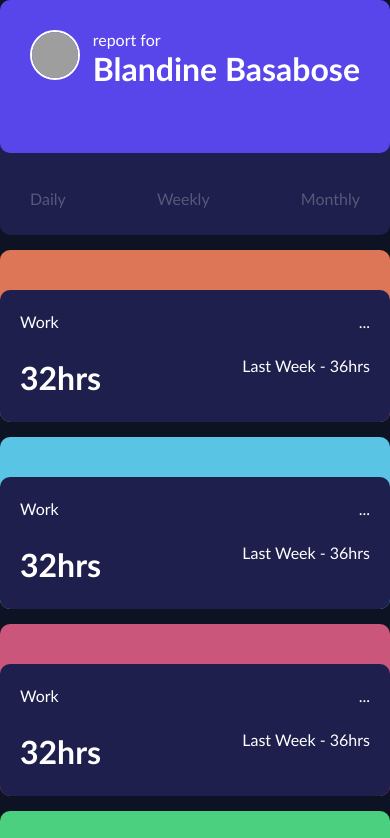
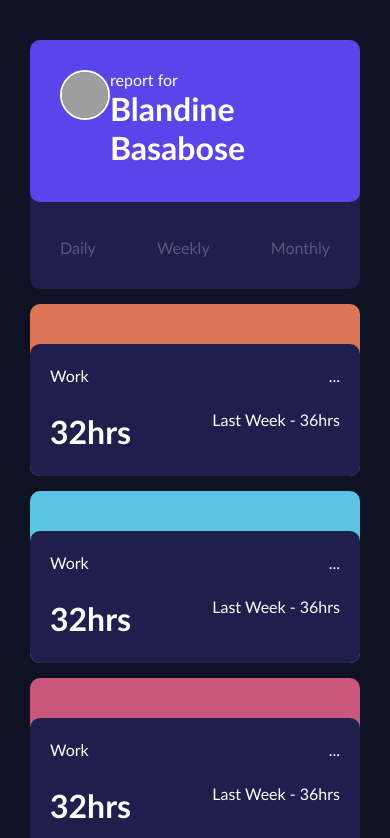
Before and after one commit to Blandine-Basabose/CSS-Grid, a plain HTML site: page index.html in a window 390 px wide. Shown: the top 838 px of the page. Drawn offline with Linux system fonts and the light colour scheme; grey boxes are pictures that could not be loaded.

Commit message:
initial commit

```diff
--- a/index.css
+++ b/index.css
@@ -145,6 +145,7 @@ img {
     grid-template-rows: 1fr 1fr 1fr 1fr 1fr 1fr 1fr;
     width: 100%;
     height: 100vh;
+    padding: 40px 30px
   }
   .col1,
   .col2-top-left,
@@ -180,7 +181,6 @@ img {
   .right,
   .col1-profile,
   .col1-content {
-
     display: flex;
     justify-content: space-between;
   }
```
